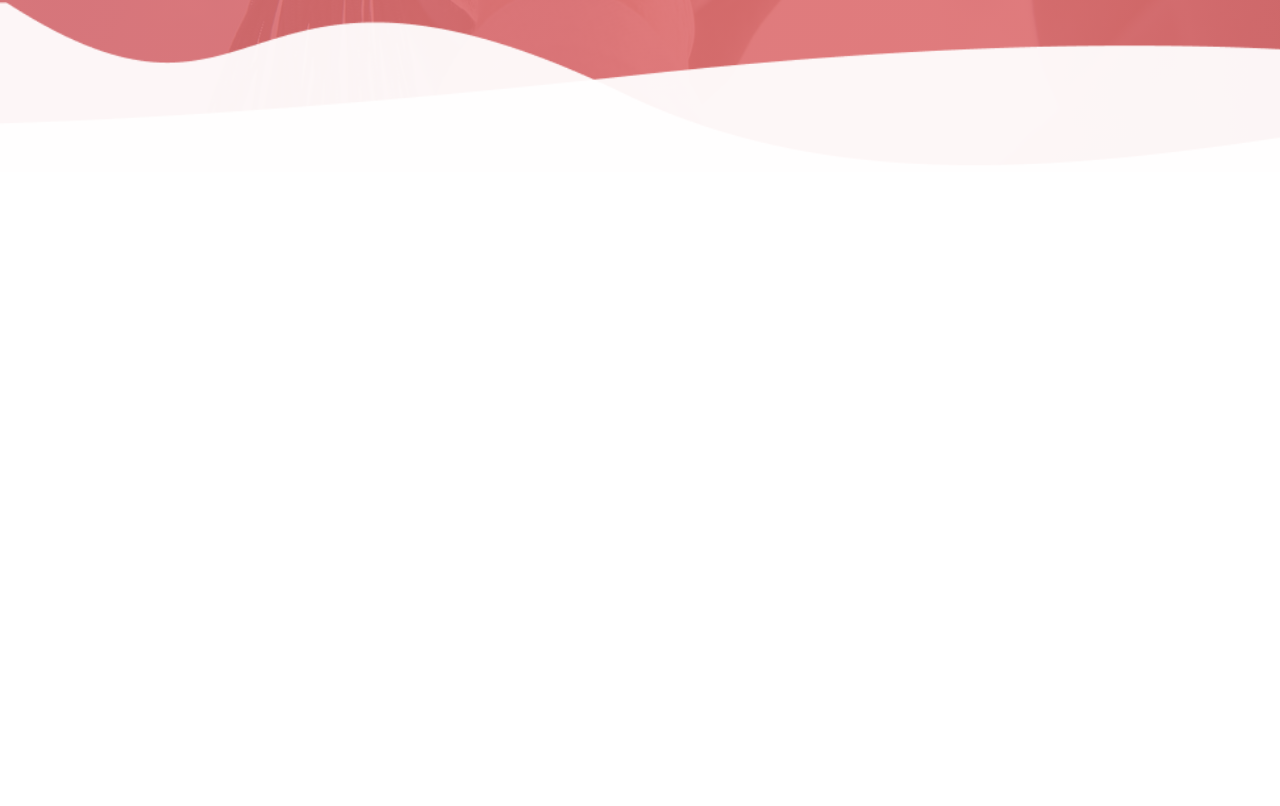
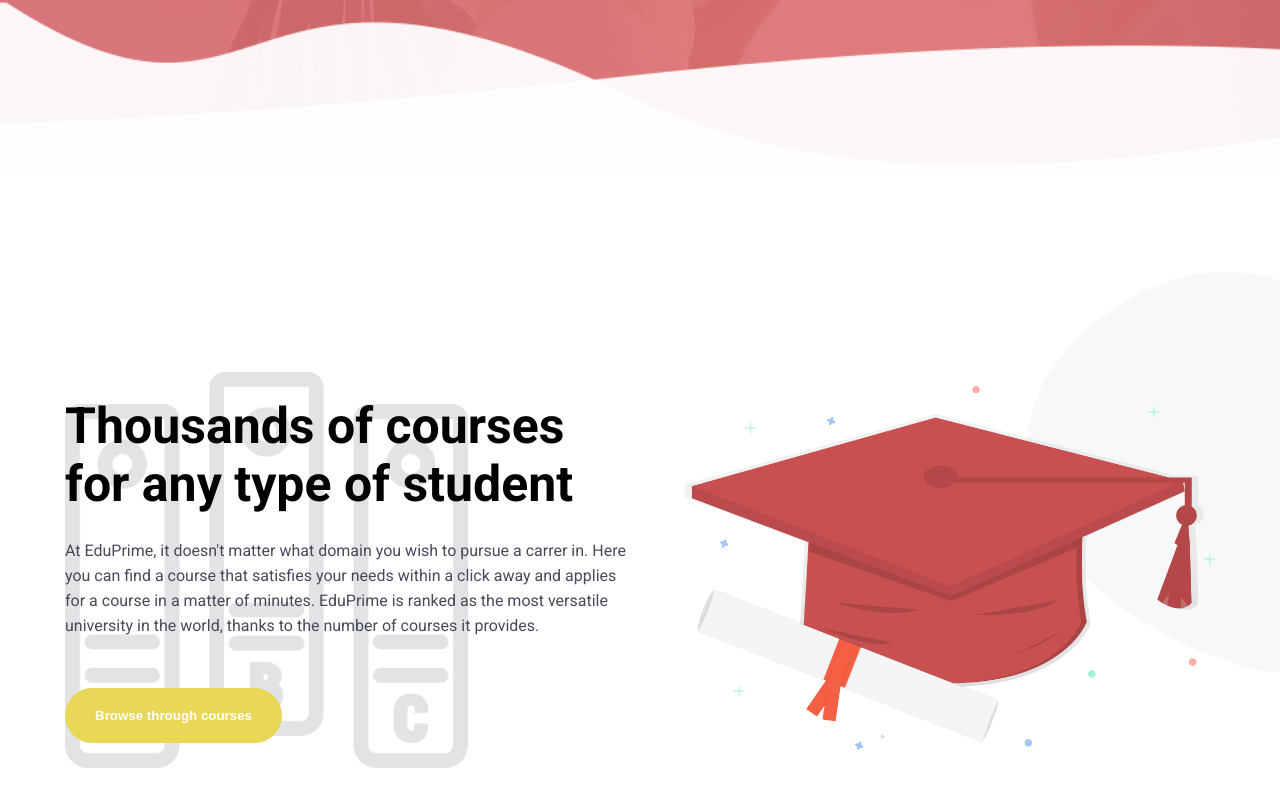
Before and after one commit to bertoldimatteo/proj-html-vuejs, a Vue app: page / in a window 1280 px wide. Shown: the part 708-1514 px from the top of the page. Before the commit the page ends 885 px from the top, so only its background shows below. Built offline with nearby package versions, Linux system fonts and the light colour scheme.

Commit message:
lavoro sezione 1

```diff
--- a/src/assets/style/_variables.scss
+++ b/src/assets/style/_variables.scss
@@ -22,11 +22,12 @@
     --gray-four: #8b8b8a;
     --gray-five: #7f7f7f;
     --gray-six: #454545;
+    --gray-seven: #474a58;
 
 /*----------------
     DIMENSION
 ----------------*/
-    --container-xxs: 650px;
+    --container-xxs: 570px;
     --container-xs: 700px;
     --container-sm: 980px;
     --container-md: 1220px;
--- a/src/components/blockComponents/CardHero.vue
+++ b/src/components/blockComponents/CardHero.vue
@@ -1,7 +1,7 @@
 <template>
     <div class="card-hero container-xs">
         <h1>{{info.title}}</h1>
-        <p>{{info.paragraph}}</p>
+        <p class="">{{info.paragraph}}</p>
         <button class="btn yellow-btn"><i class="icon fa-solid fa-magnifying-glass"></i>{{info.firstButton}}</button>
         <button class="btn white-btn"><i class="icon fa-solid fa-user-plus"></i>{{info.secondButton}}</button>
     </div>
--- /dev/null
+++ b/src/components/blockComponents/MonoCard.vue
@@ -0,0 +1,31 @@
+<template>
+    <div class="mono-card container-xxs">
+        <h2>{{info.title}}</h2>
+        <p>{{info.paragraph}}</p>
+        <button class="btn yellow-btn">{{info.firstButton}}</button>
+    </div>
+</template>
+
+<script>
+export default {
+    name: 'MonoCard',
+    props: {
+        info: Object,
+    }
+}
+</script>
+
+<style lang="scss" scoped>
+h2 {
+    font-size: var(--font-xxl);
+}
+.mono-card > * {
+    margin: 25px 0;
+}
+p {
+    color: var(--gray-seven);
+    font-weight: 400;
+    line-height: 25px;
+    margin-top: 10px;
+}
+</style>
--- a/src/components/mainComponents/baseMain.vue
+++ b/src/components/mainComponents/baseMain.vue
@@ -1,16 +1,57 @@
 <template>
     <main>
-
+        <section class="first-section">
+            <div class="container-lg">
+                <div class="right-section">
+                    <Monocard v-for="element in dataShared.data[1].section1" :key="element.id" :info="element"/>
+                </div>
+                <div class="left-section">
+                    <img src="../../assets/reference/img/Graduation-Illustration.png" alt="graduation-image">
+                </div>
+            </div>
+        </section>
     </main>
 </template>
 
 <script>
+import dataShared from '../sharedBehaviours/dataShared.js';
+import Monocard from '../blockComponents/MonoCard.vue';
 
 export default {
     name: 'baseMain',
+
+    data() {
+        return {
+            dataShared,
+        }
+    },
+    components: {
+        Monocard,
+    },
 }
 </script>
 
 <style lang="scss" scoped>
-
+.first-section {
+    background-image: url('../../assets/reference/img/home-background.png');
+    background-repeat: no-repeat;
+    background-size: contain;
+    background-position: right;
+    height: 600px;
+}
+.container-lg {
+    display: flex;
+    justify-content: center;
+    align-items: center;
+    padding: 200px 0;
+    gap: 50px;
+}
+.right-section {
+    background-image: url('../../assets/reference/img/Books-icon.png');
+    background-repeat: no-repeat;
+    background-size: contain;
+}
+.left-section img {
+    width: 530px;
+}
 </style>
--- a/src/components/sharedBehaviours/dataShared.js
+++ b/src/components/sharedBehaviours/dataShared.js
@@ -54,8 +54,9 @@
             section1: [
                 {
                    title: 'Thousands of courses for any type of student',
-                   paragraph: "at EduPrime, it doesn't matter what domain you wish to pursue a carrer in. Here you can find a course that satisfies your needs within a click away and applies for a course in a matter of minutes. EduPrime is ranked as the most versatile university in the world, thanks to the number of courses it provides.",
+                   paragraph: "At EduPrime, it doesn't matter what domain you wish to pursue a carrer in. Here you can find a course that satisfies your needs within a click away and applies for a course in a matter of minutes. EduPrime is ranked as the most versatile university in the world, thanks to the number of courses it provides.",
                    firstButton: 'Browse through courses',
+                   id: 9,
                 }
             ]
         },
@@ -65,6 +66,7 @@
                    title: 'Faculties available at EduPrime',
                    paragraph: "A single university with a load of courses, tailored to satisfy any student's needs.",
                    firstButton: 'Browse through courses',
+                   id: 10,
                 }
             ]
         },
@@ -74,6 +76,7 @@
                    title: 'Law Faculty',
                    paragraph: "Learning from world-leading academics and practitioners, you'll not only receive an outstanding grounding in the theory of law, but you will be able to understand how those principles are applied in practice through a range of student-led activities and competitions.",
                    firstButton: 'Read More',
+                   id: 11,
                 }
             ]
         },
```
Also changed, not shown: src/assets/style/_tipography.scss (line endings or trailing spaces).
